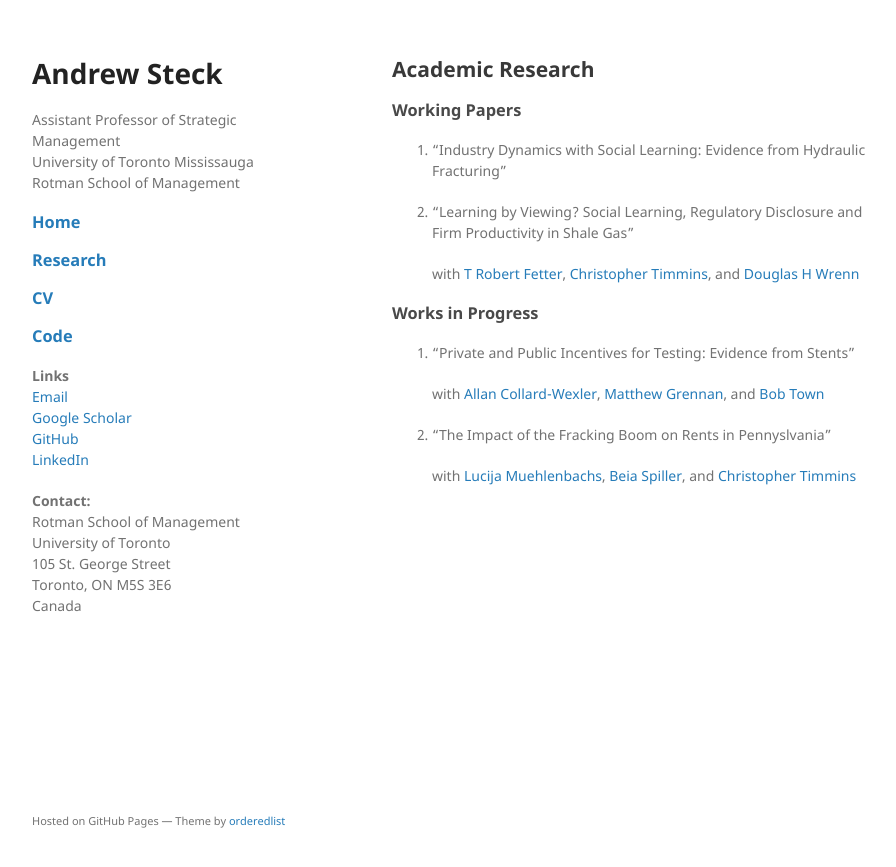
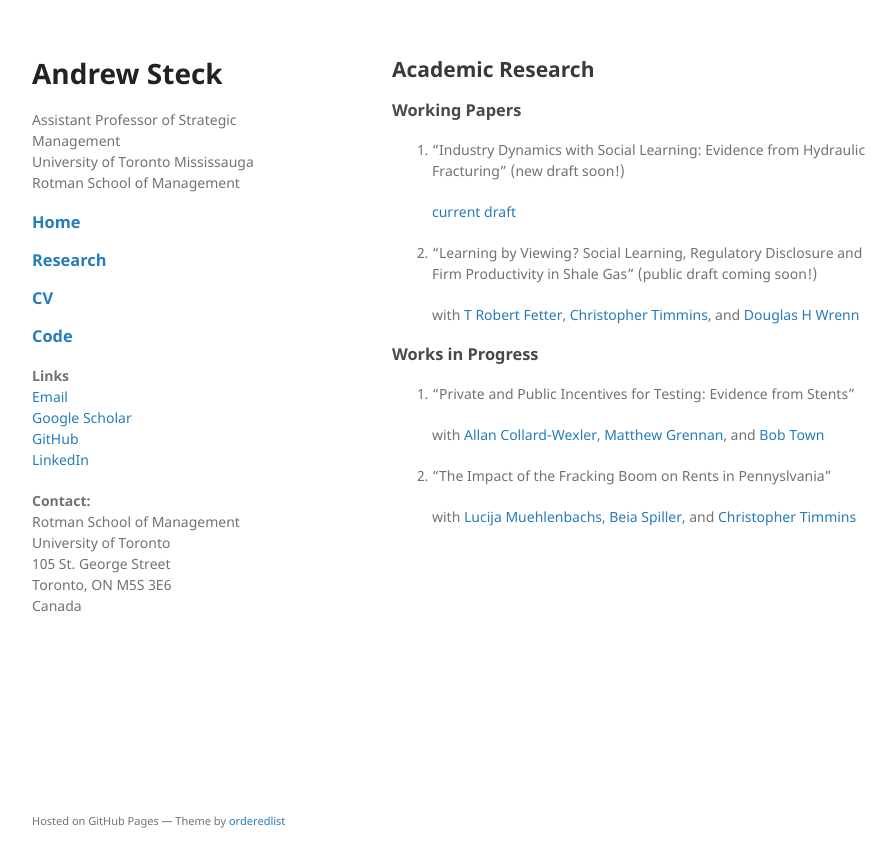
Before and after one commit to andrewsteck/andrewsteck.github.io, a Jekyll site: the page built from research.md, in a window 1280 px wide. Shown: the top 867 px of the page, without its empty margins (178-1074 px from the left). Built offline with Jekyll 4.4.1, drawn with Linux system fonts in a browser that asks for light colours; our own code applies the rules of GitHub Pages for plain Markdown files.

Commit message:
add old jmp draft

```diff
--- a/research.md
+++ b/research.md
@@ -8,9 +8,11 @@ layout: default
 
 ### Working Papers
 
-1. "Industry Dynamics with Social Learning: Evidence from Hydraulic Fracturing"
+1. "Industry Dynamics with Social Learning: Evidence from Hydraulic Fracturing" (new draft soon!)
 
-2. "Learning by Viewing? Social Learning, Regulatory Disclosure and Firm Productivity in Shale Gas"
+   [current draft](https://andrewsteck.github.io/uploads/steck_jmp.pdf)
+
+2. "Learning by Viewing? Social Learning, Regulatory Disclosure and Firm Productivity in Shale Gas" (public draft coming soon!)
 
    with [T Robert Fetter](https://sites.duke.edu/trfetter/), [Christopher Timmins](https://sites.duke.edu/christophertimmins), and [Douglas H Wrenn](https://aese.psu.edu/directory/dhw121)
 
```
Also changed, not shown: 1 other file.
